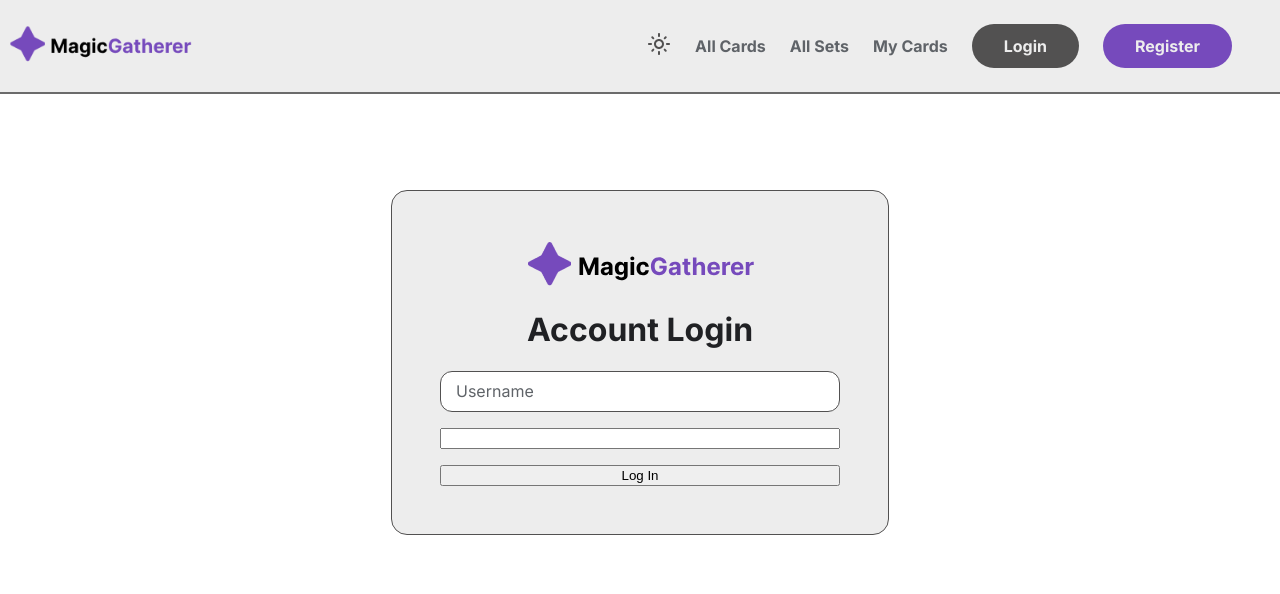
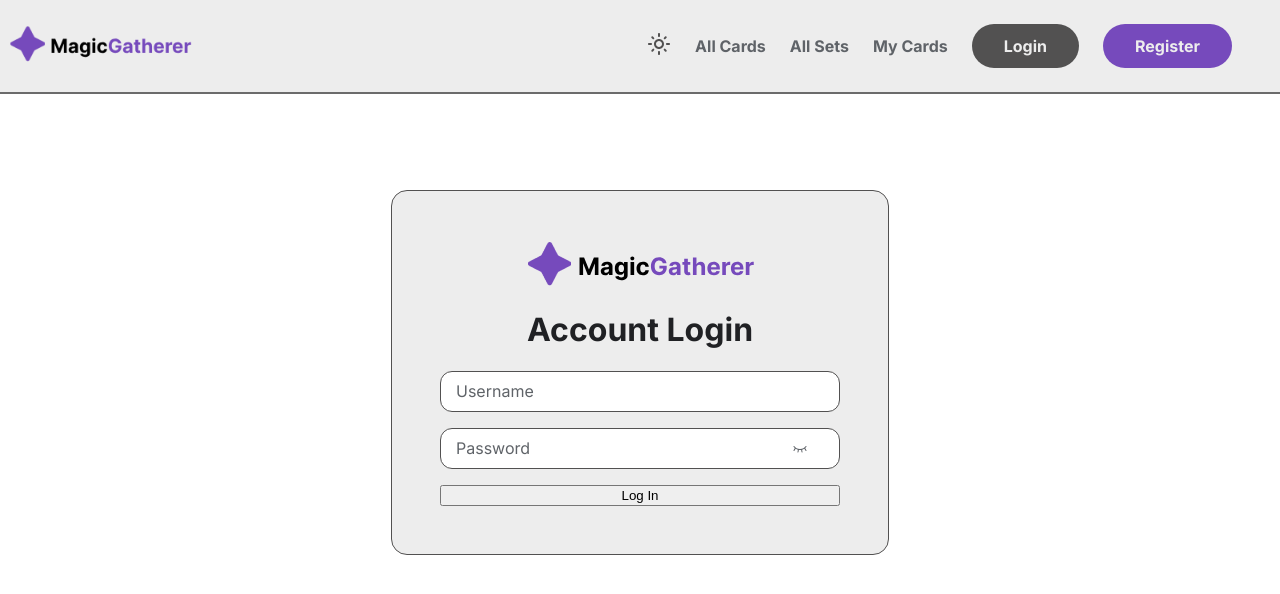
Before and after one commit to burgerax5/MagicCollector_Frontend, a React (Vite) app: page /login in a window 1280 px wide. Shown: the top 594 px of the page. Built offline with nearby package versions, Linux system fonts and the light colour scheme.

Commit message:
Password field with show/hide

```diff
--- a/src/components/LoginFields/PasswordField.tsx
+++ b/src/components/LoginFields/PasswordField.tsx
@@ -1,8 +1,54 @@
-import React from 'react'
+import React, { useState } from 'react'
+import { IoCloseCircle } from "react-icons/io5";
+import { PiEyeClosed, PiEye } from "react-icons/pi";
 
-const PasswordField = () => {
+type Props = {
+    password: string,
+    resetField: (field: "username" | "password") => void,
+    onChange: (e: React.ChangeEvent<HTMLInputElement>) => void
+}
+
+const PasswordField = (props: Props) => {
+    const [error, setError] = useState("");
+    const [showPassword, setShowPassword] = useState(false);
+    const [isMinimised, setIsMinimised] = useState(false);
+
+    const handleFocus = () => setIsMinimised(true);
+
+    const handleBlur = () => {
+        const passwordLength = props.password.length;
+        setIsMinimised(passwordLength > 0);
+        if (passwordLength === 0)
+            setError("Password cannot be empty");
+    }
+
+    const handleClearField = () => {
+        props.resetField("password")
+        setIsMinimised(false);
+        setError("Password cannot be empty");
+    }
+
+    const handleChange = (e: React.ChangeEvent<HTMLInputElement>) => {
+        props.onChange(e);
+        if (e.target.value.length > 0) setError("");
+    }
+
+    const toggleShowPassword = () => setShowPassword(!showPassword)
+
     return (
-        <div>PasswordField</div>
+        <div className={error.length > 0 ? "auth-input error" : "auth-input"}>
+            <label className={isMinimised ? "minimised" : ""}>Password</label>
+
+            {/* Clear field */}
+            {props.password.length > 0 && <IoCloseCircle style={{ right: "3.5rem" }} onClick={handleClearField} className="clear-field" />}
+
+            {/* Toggle password */}
+            {showPassword ? <PiEye onClick={toggleShowPassword} className="toggle-password" />
+                : <PiEyeClosed onClick={toggleShowPassword} className="toggle-password" />}
+
+            <input type={showPassword ? "text" : "password"} onBlur={handleBlur} onFocus={handleFocus} value={props.password} onChange={handleChange} required />
+            {(props.password.length === 0 && error) && <span>Password cannot be empty</span>}
+        </div>
     )
 }
 
--- a/src/pages/LoginPage.tsx
+++ b/src/pages/LoginPage.tsx
@@ -5,6 +5,7 @@ import LogoDark from '../assets/logo_dark.png';
 import LogoLight from '../assets/logo_light.png';
 import '../styles/auth.css'
 import UsernameField from '../components/LoginFields/UsernameField';
+import PasswordField from '../components/LoginFields/PasswordField';
 
 const initialFormState = {
     username: "",
@@ -16,6 +17,7 @@ const LoginPage = () => {
     const isDarkMode = useSelector((state: RootState) => state.theme.isDarkMode);
 
     const updateUsername = (e: React.ChangeEvent<HTMLInputElement>) => setForm({ ...form, username: e.target.value })
+    const updatePassword = (e: React.ChangeEvent<HTMLInputElement>) => setForm({ ...form, password: e.target.value })
     const resetField = (field: "username" | "password") => setForm({ ...form, [field]: "" })
 
     return (
@@ -25,7 +27,7 @@ const LoginPage = () => {
                 <h1>Account Login</h1>
                 <form className="auth-form">
                     <UsernameField username={form.username} resetField={resetField} onChange={updateUsername} />
-                    <input type="password" value={form.password} onChange={(e) => setForm({ ...form, password: e.target.value })} required />
+                    <PasswordField password={form.password} resetField={resetField} onChange={updatePassword} />
                     <button>Log In</button>
                 </form>
             </div>
--- a/src/styles/auth.css
+++ b/src/styles/auth.css
@@ -79,7 +79,8 @@
     right: 2rem;
 }
 
-.clear-field:hover {
+.clear-field:hover,
+.toggle-password:hover {
     color: var(--font-colour);
 }
 
@@ -87,3 +88,9 @@
     font-size: 0.85rem;
     color: var(--red);
 }
+
+.toggle-password {
+    position: absolute;
+    top: 0.75rem;
+    right: 2rem;
+}
```
